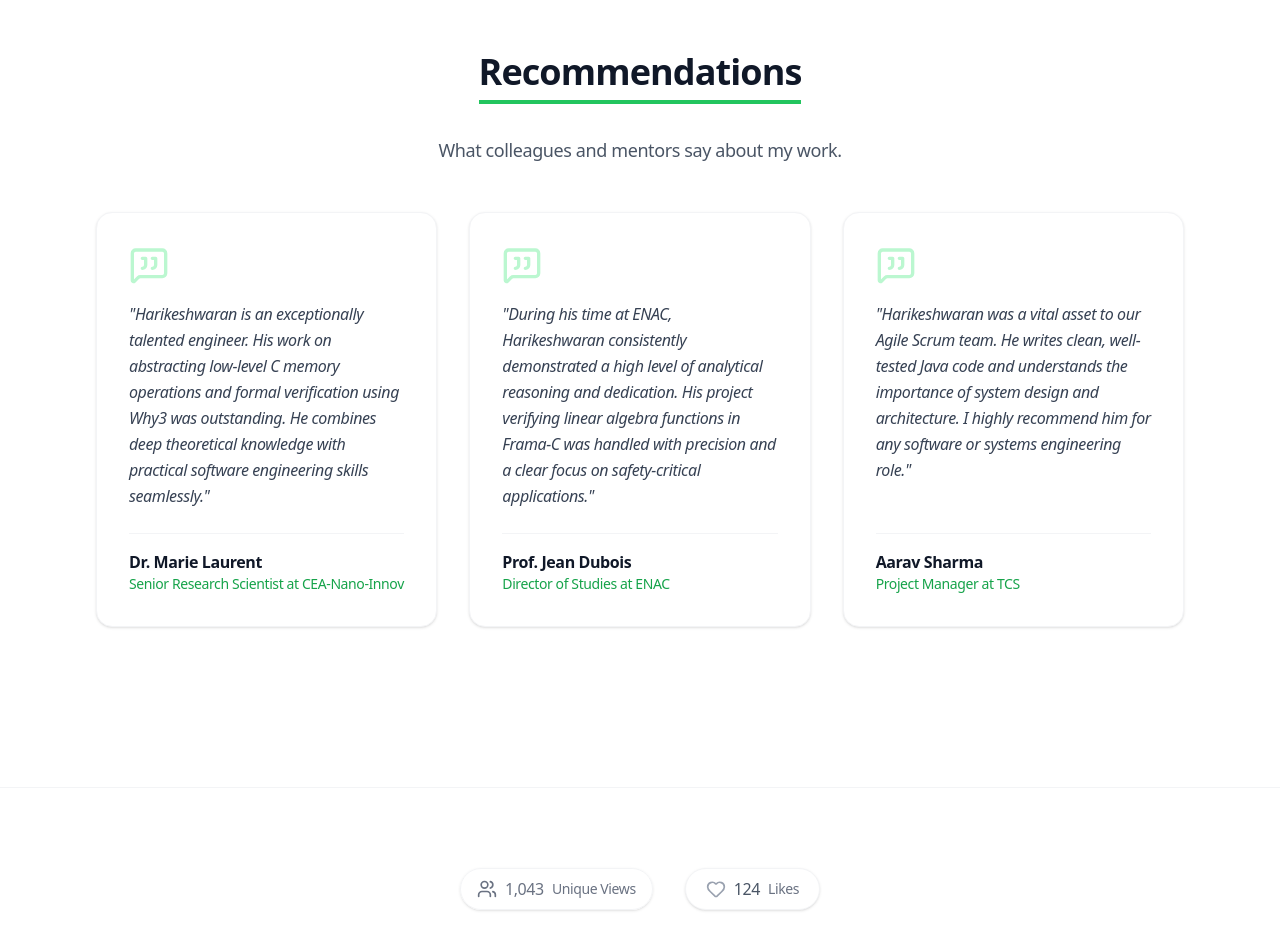
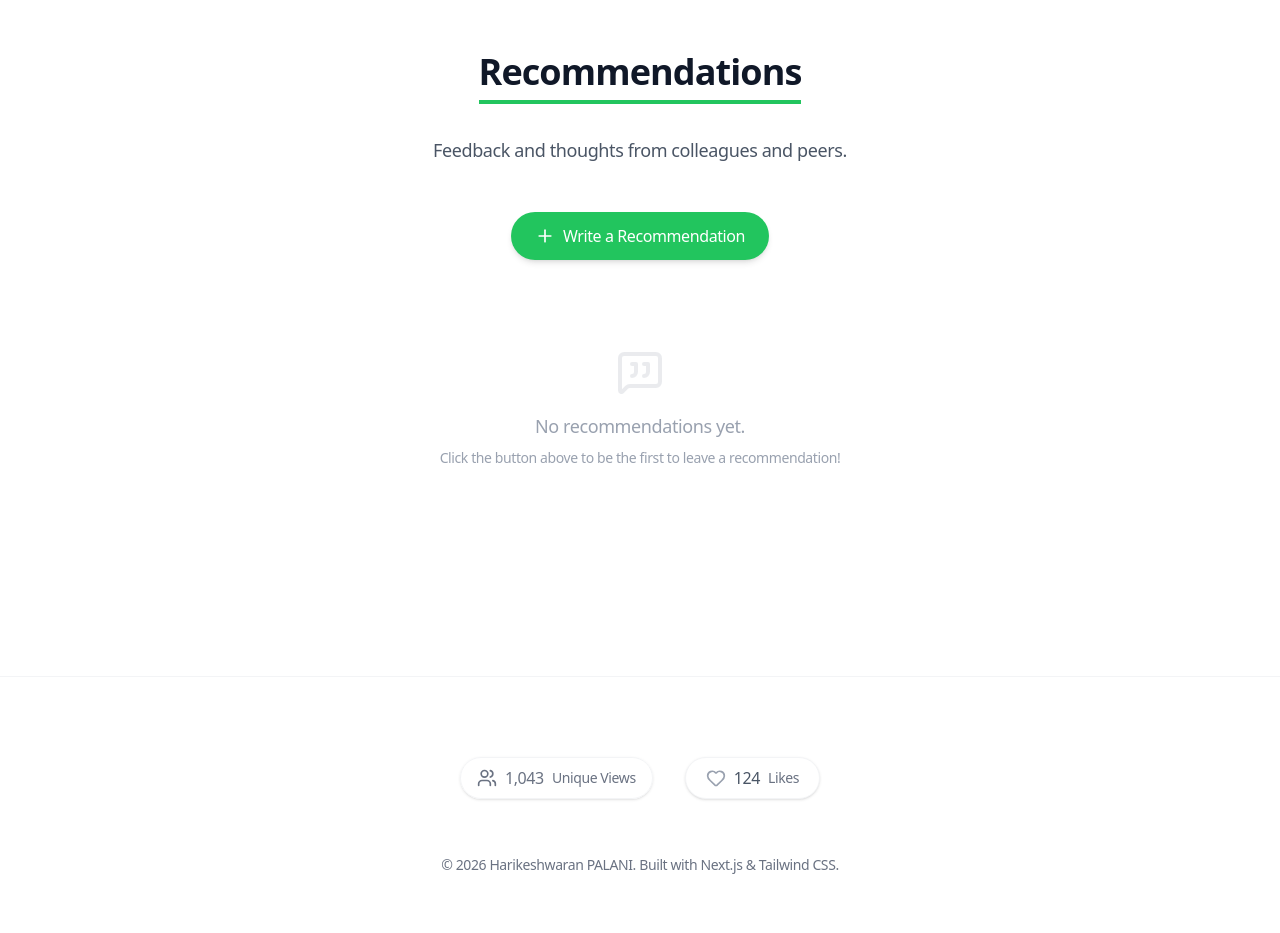
Before and after one commit to HknAccount/HknAccount.github.io, a Next.js app: page / in a window 1280 px wide. Shown: the part 5520-6453 px from the top of the page. Built offline with nearby package versions, Linux system fonts and the light colour scheme.

Commit message:
feat: make recommendations interactive

```diff
--- a/src/components/sections/Recommendations.tsx
+++ b/src/components/sections/Recommendations.tsx
@@ -1,53 +1,154 @@
 "use client";
 
+import { useState, useEffect } from "react";
 import { Section } from "@/components/ui/Section";
 import { Card } from "@/components/ui/Card";
-import { MessageSquareQuote } from "lucide-react";
+import { MessageSquareQuote, Plus, Send } from "lucide-react";
 
-const recommendationsData = [
-    {
-        name: "Dr. Marie Laurent",
-        title: "Senior Research Scientist at CEA-Nano-Innov",
-        text: "Harikeshwaran is an exceptionally talented engineer. His work on abstracting low-level C memory operations and formal verification using Why3 was outstanding. He combines deep theoretical knowledge with practical software engineering skills seamlessly.",
-    },
-    {
-        name: "Prof. Jean Dubois",
-        title: "Director of Studies at ENAC",
-        text: "During his time at ENAC, Harikeshwaran consistently demonstrated a high level of analytical reasoning and dedication. His project verifying linear algebra functions in Frama-C was handled with precision and a clear focus on safety-critical applications.",
-    },
-    {
-        name: "Aarav Sharma",
-        title: "Project Manager at TCS",
-        text: "Harikeshwaran was a vital asset to our Agile Scrum team. He writes clean, well-tested Java code and understands the importance of system design and architecture. I highly recommend him for any software or systems engineering role.",
+interface Recommendation {
+    name: string;
+    organization: string;
+    text: string;
+    date: string;
 }
-];
 
 export function Recommendations() {
+    const [recommendations, setRecommendations] = useState<Recommendation[]>([]);
+    const [isFormOpen, setIsFormOpen] = useState(false);
+    const [formData, setFormData] = useState({ name: "", organization: "", text: "" });
+
+    // Load from local storage on mount
+    useEffect(() => {
+        const stored = localStorage.getItem("portfolio_recommendations");
+        if (stored) {
+            setRecommendations(JSON.parse(stored));
+        }
+    }, []);
+
+    const handleSubmit = (e: React.FormEvent) => {
+        e.preventDefault();
+        if (!formData.name || !formData.organization || !formData.text) return;
+
+        const newRec: Recommendation = {
+            ...formData,
+            date: new Date().toLocaleDateString("en-US", { year: 'numeric', month: 'short', day: 'numeric' })
+        };
+
+        const updated = [newRec, ...recommendations];
+        setRecommendations(updated);
+        localStorage.setItem("portfolio_recommendations", JSON.stringify(updated));
+        setFormData({ name: "", organization: "", text: "" });
+        setIsFormOpen(false);
+    };
+
     return (
         <Section
             id="recommendations"
             title="Recommendations"
-            subtitle="What colleagues and mentors say about my work."
+            subtitle="Feedback and thoughts from colleagues and peers."
             className="bg-white"
         >
-            <div className="grid gap-8 grid-cols-1 md:grid-cols-3 max-w-6xl mx-auto">
-                {recommendationsData.map((rec, index) => (
-                    <Card key={index} delay={index * 0.15} className="flex flex-col h-full relative group">
-                        <div className="text-primary-200 mb-4 group-hover:text-primary-400 transition-colors duration-300">
-                            <MessageSquareQuote className="w-10 h-10" />
+            <div className="max-w-6xl mx-auto flex flex-col items-center mb-10">
+                {!isFormOpen ? (
+                    <button
+                        onClick={() => setIsFormOpen(true)}
+                        className="flex items-center space-x-2 bg-primary-500 hover:bg-primary-600 text-white px-6 py-3 rounded-full font-medium transition-colors shadow-md group"
+                    >
+                        <Plus className="w-5 h-5 group-hover:rotate-90 transition-transform" />
+                        <span>Write a Recommendation</span>
+                    </button>
+                ) : (
+                    <Card className="w-full max-w-2xl p-6 border-t-4 border-t-primary-500 shadow-xl">
+                        <h3 className="text-xl font-bold mb-4 text-gray-800 flex items-center">
+                            <MessageSquareQuote className="mr-2 text-primary-500" />
+                            Leave a Recommendation
+                        </h3>
+                        <form onSubmit={handleSubmit} className="space-y-4">
+                            <div className="grid grid-cols-1 md:grid-cols-2 gap-4">
+                                <div>
+                                    <label className="block text-sm font-medium text-gray-700 mb-1">Your Name</label>
+                                    <input
+                                        type="text"
+                                        required
+                                        value={formData.name}
+                                        onChange={(e) => setFormData({ ...formData, name: e.target.value })}
+                                        className="w-full px-4 py-2 bg-gray-50 border border-gray-200 rounded-lg focus:ring-2 focus:ring-primary-500 focus:outline-none transition-all"
+                                        placeholder="John Doe"
+                                    />
+                                </div>
+                                <div>
+                                    <label className="block text-sm font-medium text-gray-700 mb-1">Organization</label>
+                                    <input
+                                        type="text"
+                                        required
+                                        value={formData.organization}
+                                        onChange={(e) => setFormData({ ...formData, organization: e.target.value })}
+                                        className="w-full px-4 py-2 bg-gray-50 border border-gray-200 rounded-lg focus:ring-2 focus:ring-primary-500 focus:outline-none transition-all"
+                                        placeholder="Tech Company / University"
+                                    />
+                                </div>
+                            </div>
+                            <div>
+                                <label className="block text-sm font-medium text-gray-700 mb-1">Your Recommendation</label>
+                                <textarea
+                                    required
+                                    rows={4}
+                                    value={formData.text}
+                                    onChange={(e) => setFormData({ ...formData, text: e.target.value })}
+                                    className="w-full px-4 py-2 bg-gray-50 border border-gray-200 rounded-lg focus:ring-2 focus:ring-primary-500 focus:outline-none transition-all resize-none"
+                                    placeholder="Harikeshwaran is an excellent engineer..."
+                                />
+                            </div>
+                            <div className="flex justify-end space-x-3 pt-2">
+                                <button
+                                    type="button"
+                                    onClick={() => setIsFormOpen(false)}
+                                    className="px-4 py-2 text-gray-600 hover:bg-gray-100 rounded-lg transition-colors font-medium"
+                                >
+                                    Cancel
+                                </button>
+                                <button
+                                    type="submit"
+                                    className="px-6 py-2 bg-primary-500 hover:bg-primary-600 text-white rounded-lg transition-colors font-medium flex items-center"
+                                >
+                                    <Send className="w-4 h-4 mr-2" />
+                                    Submit
+                                </button>
+                            </div>
+                        </form>
+                    </Card>
+                )}
             </div>
 
-                        <p className="text-gray-700 italic mb-6 flex-grow leading-relaxed">
+            {recommendations.length > 0 ? (
+                <div className="grid gap-8 grid-cols-1 md:grid-cols-2 lg:grid-cols-3 max-w-6xl mx-auto">
+                    {recommendations.map((rec, index) => (
+                        <Card key={index} delay={index * 0.1} className="flex flex-col h-full relative group shadow-sm hover:shadow-md transition-shadow">
+                            <div className="text-primary-200 mb-4 group-hover:text-primary-400 transition-colors duration-300">
+                                <MessageSquareQuote className="w-8 h-8" />
+                            </div>
+
+                            <p className="text-gray-700 italic mb-6 flex-grow leading-relaxed text-sm">
                                 "{rec.text}"
                             </p>
 
-                        <div className="mt-auto pt-4 border-t border-gray-100">
-                            <h4 className="font-bold text-gray-900">{rec.name}</h4>
-                            <p className="text-sm font-medium text-primary-600">{rec.title}</p>
+                            <div className="mt-auto pt-4 border-t border-gray-100 flex justify-between items-end">
+                                <div>
+                                    <h4 className="font-bold text-gray-900 leading-tight">{rec.name}</h4>
+                                    <p className="text-xs font-medium text-primary-600 mt-1">{rec.organization}</p>
+                                </div>
+                                <span className="text-xs text-gray-400 font-medium">{rec.date}</span>
                             </div>
                         </Card>
                     ))}
                 </div>
+            ) : (
+                <div className="text-center text-gray-400 py-12 max-w-md mx-auto">
+                    <MessageSquareQuote className="w-12 h-12 mx-auto mb-4 opacity-20" />
+                    <p className="font-medium text-lg">No recommendations yet.</p>
+                    <p className="text-sm mt-2">Click the button above to be the first to leave a recommendation!</p>
+                </div>
+            )}
         </Section>
     );
 }
```
Lines whose indentation alone changed are shown as unchanged.
